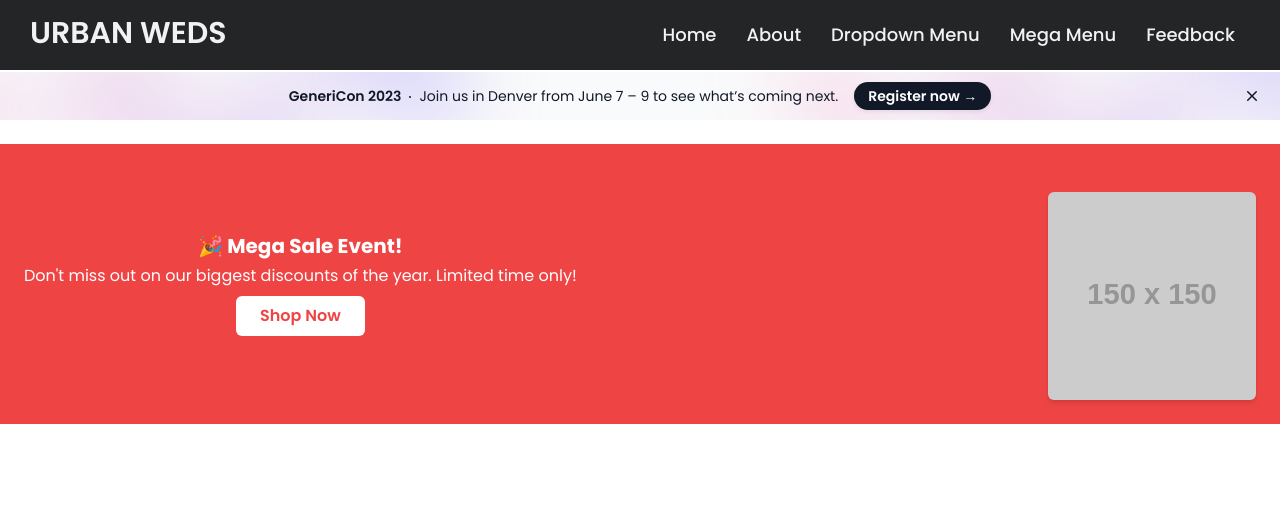
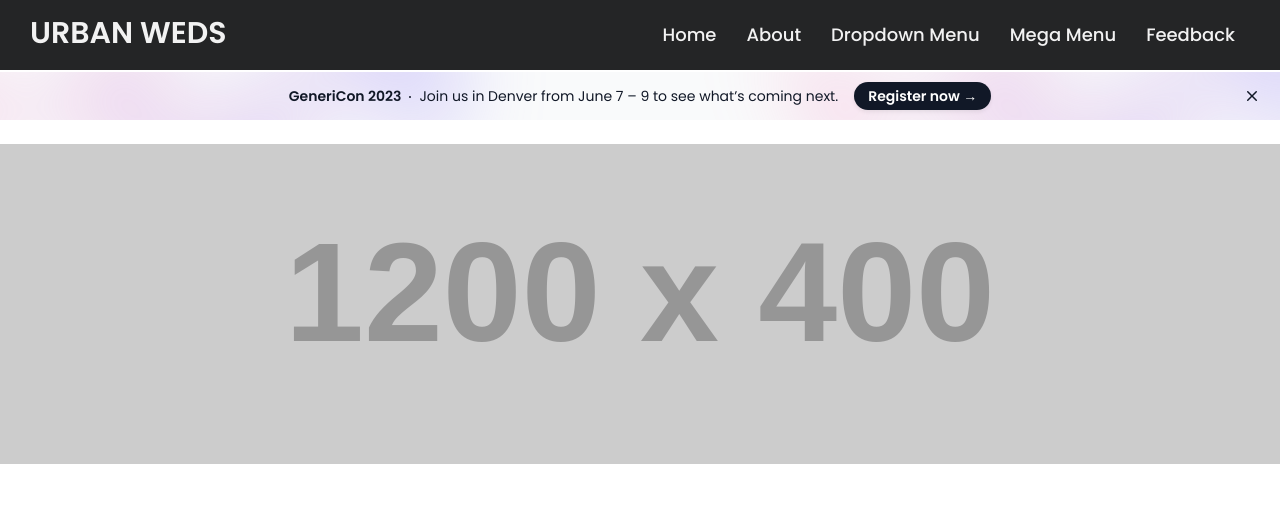
Before and after one commit to Gokul2580/Gokul, a plain HTML site: page index.html in a window 1280 px wide. Shown: the top 505 px of the page. Drawn offline with nearby package versions, Linux system fonts and the light colour scheme; placeholder pictures from the web are drawn by us.

Commit message:
Update index.html

```diff
--- a/index.html
+++ b/index.html
@@ -644,24 +644,12 @@ button {
 <br>
 
 
-
-<div class="bg-red-500 text-white py-4">
-    <div class="max-w-screen-xl mx-auto flex flex-col md:flex-row justify-between items-center px-4">
-      <!-- Event Text -->
-      <div class="text-center md:text-left">
-        <h2 class="text-lg md:text-xl font-bold">🎉 Mega Sale Event!</h2>
-        <p class="text-sm md:text-base mt-1">
-          Don't miss out on our biggest discounts of the year. Limited time only!
-        </p>
-        <a href="#shop-now" class="mt-2 inline-block bg-white text-red-500 font-semibold px-4 py-2 rounded-md hover:bg-red-300 hover:text-white transition">
-          Shop Now
-        </a>
-      </div>
-      <!-- Event Image -->
-      <div class="mt-4 md:mt-0">
-        <img src="https://via.placeholder.com/150" alt="Event" class="w-40 md:w-52 rounded-md shadow-md">
-      </div>
-    </div>
+<div class="relative w-full">
+    <!-- Event Image -->
+    <img
+      src="https://via.placeholder.com/1200x400"
+      alt="Event Banner"
+      class="w-full h-56 md:h-80 object-cover">
   </div>
 
 <br>
```
